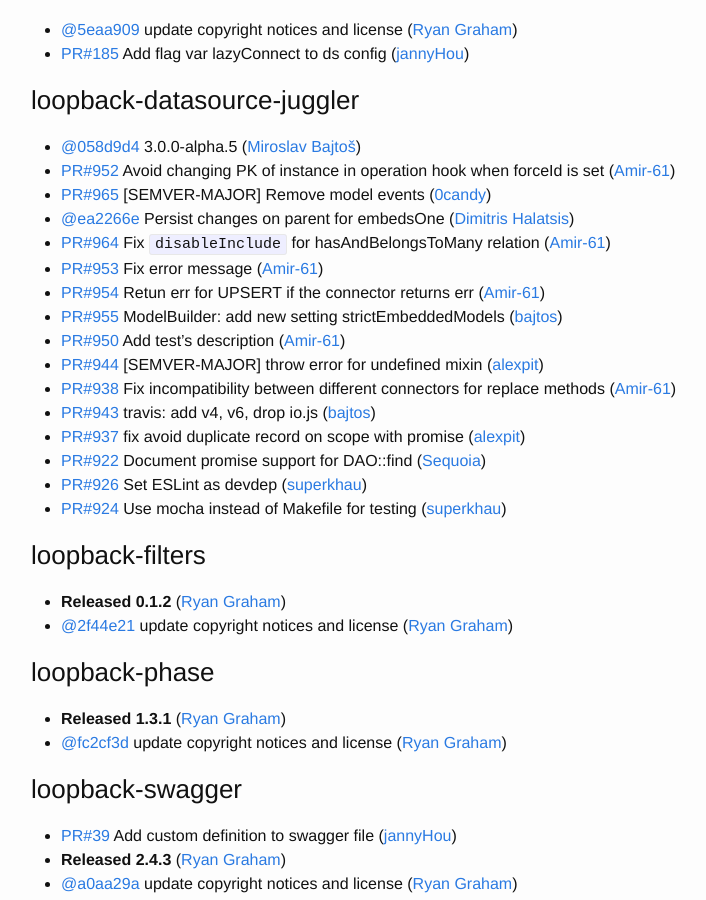
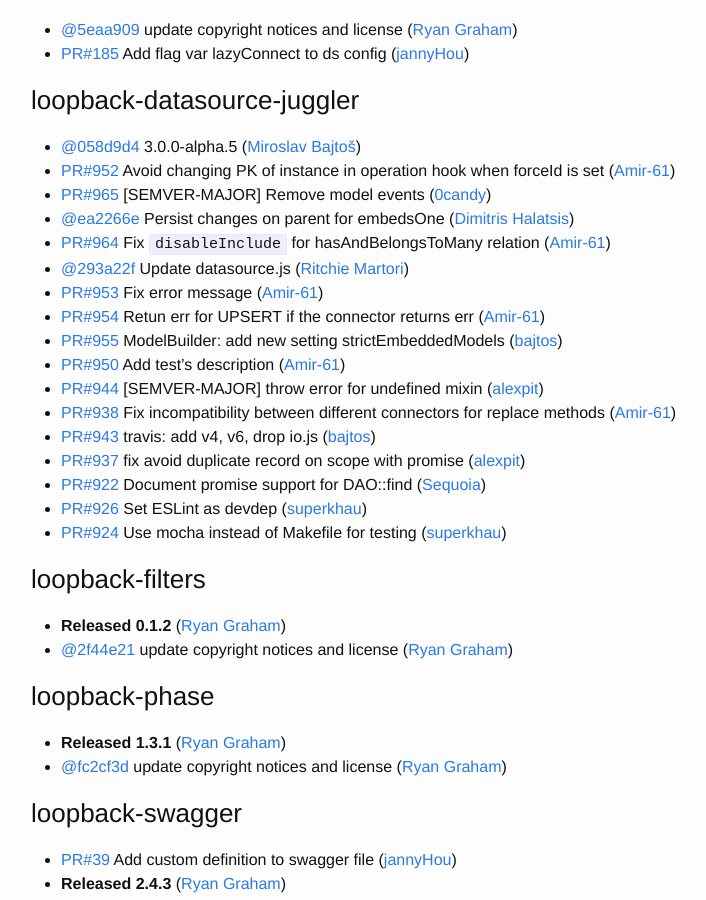
Before and after one commit to strongloop/loopback, a Jekyll site: the page built from index.md, in a window 1280 px wide and 900 px high, scrolled down 1253 px. Shown: the whole window, without its empty margins (239-945 px from the left). Built offline with Jekyll 4.4.1, drawn with Linux system fonts in a browser that asks for light colours.

Commit message:
Update changelog

```diff
--- a/index.md
+++ b/index.md
@@ -59,6 +59,7 @@
  * [PR#965](https://github.com/strongloop/loopback-datasource-juggler/pull/965) [SEMVER-MAJOR] Remove model events ([0candy](https://github.com/0candy))
  * [@ea2266e](https://github.com/strongloop/loopback-datasource-juggler/commit/ea2266e453220208b204d3817a866ea7f0b42410) Persist changes on parent for embedsOne ([Dimitris Halatsis](https://github.com/mitsos1os))
  * [PR#964](https://github.com/strongloop/loopback-datasource-juggler/pull/964) Fix `disableInclude` for hasAndBelongsToMany relation ([Amir-61](https://github.com/Amir-61))
+ * [@293a22f](https://github.com/strongloop/loopback-datasource-juggler/commit/293a22fd3189da7a59cd836af4785099b1adac8a) Update datasource.js ([Ritchie Martori](https://github.com/ritch))
  * [PR#953](https://github.com/strongloop/loopback-datasource-juggler/pull/953) Fix error message ([Amir-61](https://github.com/Amir-61))
  * [PR#954](https://github.com/strongloop/loopback-datasource-juggler/pull/954) Retun err for UPSERT if the connector returns err ([Amir-61](https://github.com/Amir-61))
  * [PR#955](https://github.com/strongloop/loopback-datasource-juggler/pull/955) ModelBuilder: add new setting strictEmbeddedModels ([bajtos](https://github.com/bajtos))
```
